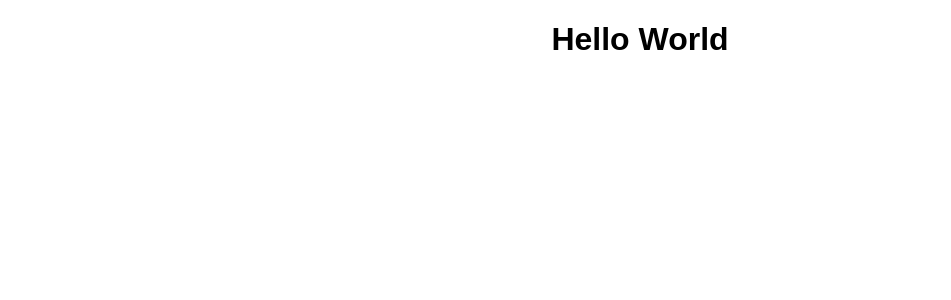
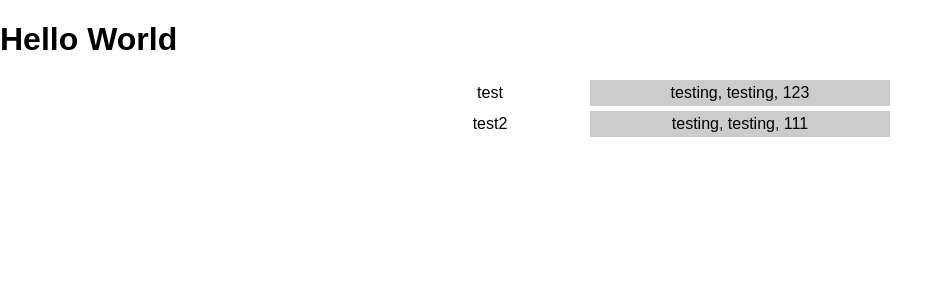
Before and after one commit to mochimind/react-playground, a React (Create React App) app: page / in a window 1280 px wide. Shown: the top 300 px of the page, without its empty margins (0-951 px from the left). Built offline with nearby package versions, Linux system fonts and the light colour scheme.

Commit message:
added DataOutput component & some testing code

```diff
--- /dev/null
+++ b/src/components/DataOutput.css
@@ -0,0 +1,30 @@
+.dataOutput {
+    text-align: center;
+    margin: 5px 20px 5px 20px;
+}
+
+.dataOutput .label {
+    box-sizing: border-box;
+    display: inline-block;
+    width: 40%;
+}
+
+.dataOutput .value {
+    box-sizing: border-box;
+    width: 60%;
+    display: inline-block;
+    padding: 4px;
+    background-color: #ccc;
+}
+
+@media (min-width: 500px) {
+    .dataOutput .label {
+        width: 200px;
+    }
+}
+
+@media (min-width: 501px) {
+    .dataOutput .value {
+        width: 300px;
+    }
+}
--- /dev/null
+++ b/src/components/DataOutput.js
@@ -0,0 +1,13 @@
+import React from 'react';
+import './DataOutput.css';
+
+const dataOutput = (props) => {
+    return (
+        <div class='dataOutput'>
+            <span class='label'>{props.label}</span>
+            <span class='value'>{props.value}</span>
+        </div>
+    );
+};
+
+export default dataOutput;
--- /dev/null
+++ b/src/containers/InputPanel.js
@@ -0,0 +1,18 @@
+import React, {Component} from 'react';
+import DataOutput from '../components/DataOutput';
+
+
+class InputPanel extends Component {
+    render() {
+        return(
+            <div>
+                <h1>Hello World</h1>
+                <DataOutput label='test' value='testing, testing, 123' />
+                <DataOutput label='test2' value='testing, testing, 111' />
+            </div>
+        );
+    }
+}
+
+
+export default InputPanel;
--- a/src/index.js
+++ b/src/index.js
@@ -4,5 +4,7 @@ import './index.css';
 import App from './App';
 import registerServiceWorker from './registerServiceWorker';
 
-ReactDOM.render(<App />, document.getElementById('root'));
+import InputPanel from './containers/InputPanel';
+
+ReactDOM.render(<InputPanel />, document.getElementById('root'));
 registerServiceWorker();
```
Also changed, not shown: src/components/DataColumn.js (added).
